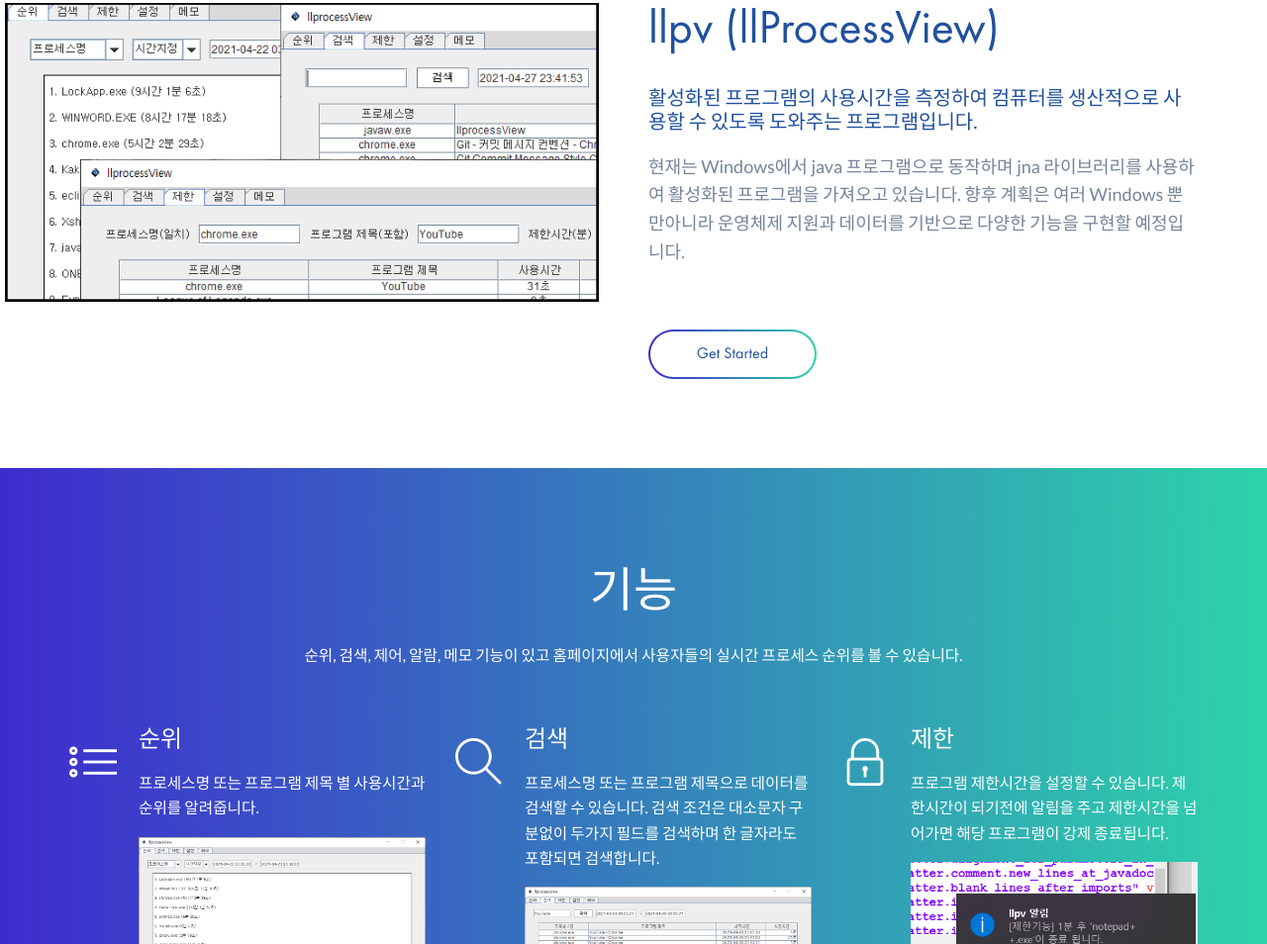
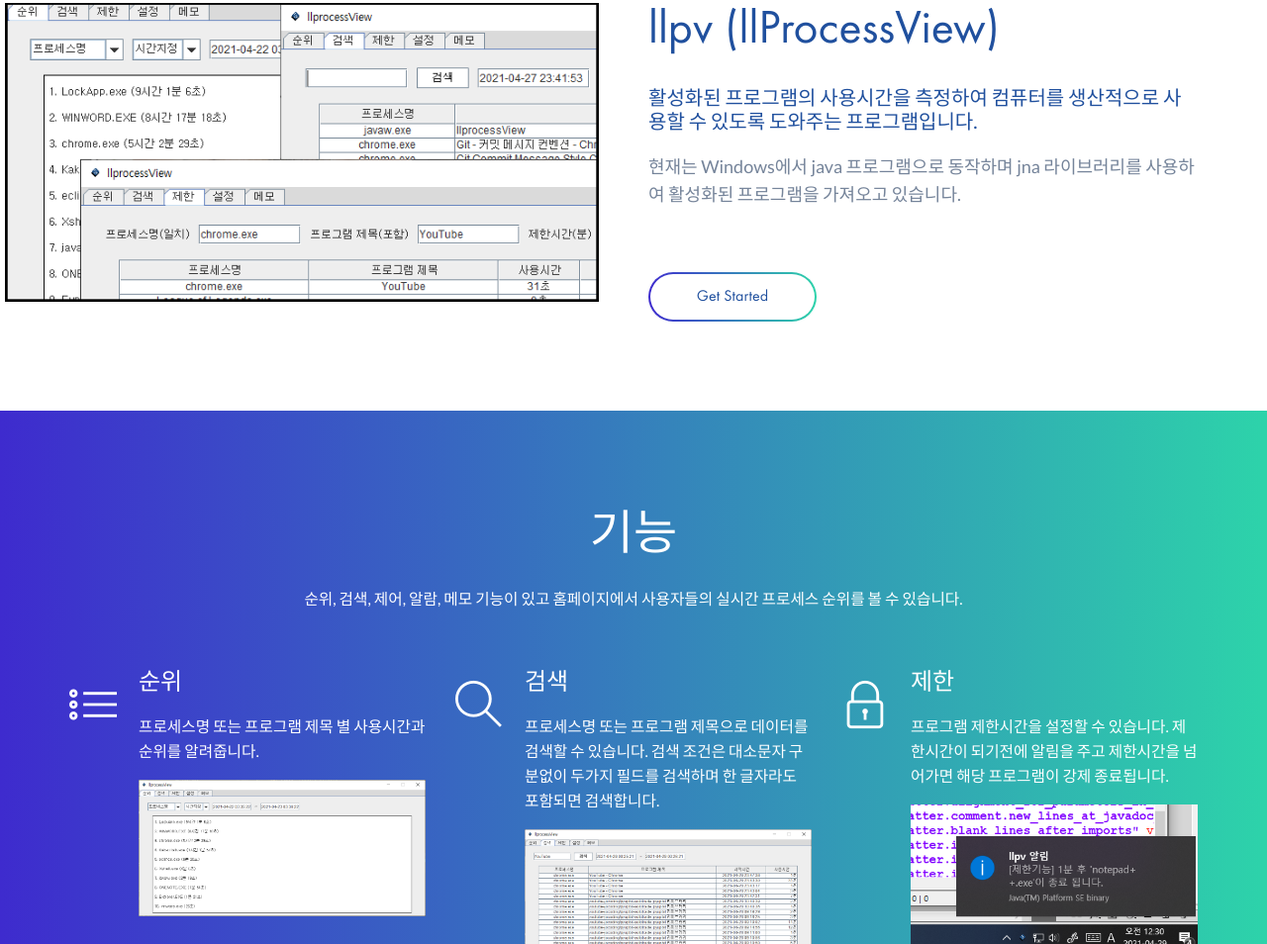
Before and after one commit to eunbok/llpv_web, a plain HTML site: page index.html in a window 1280 px wide. Shown: the part 917-1871 px from the top of the page at 99% size. Drawn offline with nearby package versions, Linux system fonts and the light colour scheme; no server answers.

Commit message:
fix: 설명 문구수정

```diff
--- a/index.html
+++ b/index.html
@@ -113,7 +113,6 @@
         <h2>llpv (llProcessView)</h2>
         <h5>활성화된 프로그램의 사용시간을 측정하여 컴퓨터를 생산적으로 사용할 수 있도록 도와주는 프로그램입니다.</h5>
         <p>현재는 Windows에서 java 프로그램으로 동작하며 jna 라이브러리를 사용하여 활성화된 프로그램을 가져오고 있습니다.
-          향후 계획은 여러 Windows 뿐만아니라 운영체제 지원과 데이터를 기반으로 다양한 기능을 구현할 예정입니다.
         </p>
         <a href="#hero-section" class="site-btn sb-gradients sbg-line mt-5">Get Started</a>
       </div>
```
